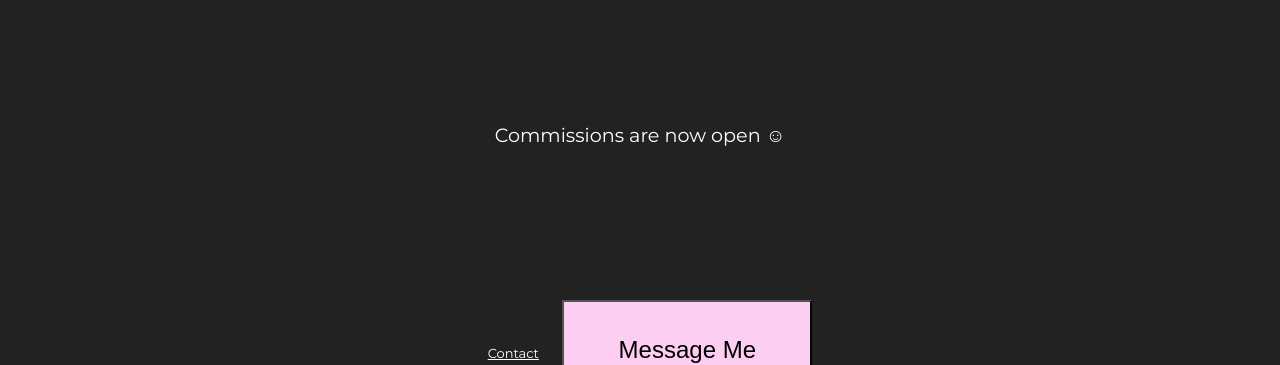
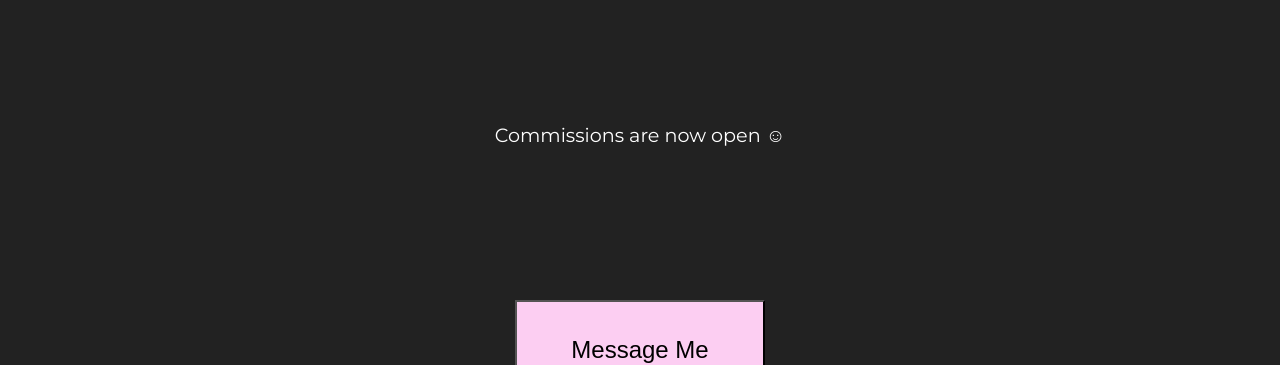
Before and after one commit to glttvr/glttvr.github.io, a plain HTML site: page commissions.html in a window 1280 px wide. Shown: the part 435-800 px from the top of the page. Drawn offline with Linux system fonts and the light colour scheme.

Commit message:
Update commissions.html

```diff
--- a/commissions.html
+++ b/commissions.html
@@ -55,7 +55,6 @@
                         <p>Commissions are now open ☺</p>
 
                         <div class="form-elementcommission">
-                            <a href="contact.html" class="nav-link">Contact</a>
                             <button type="Message Me">Message Me</button>
                         </div>
                 </div>
```
